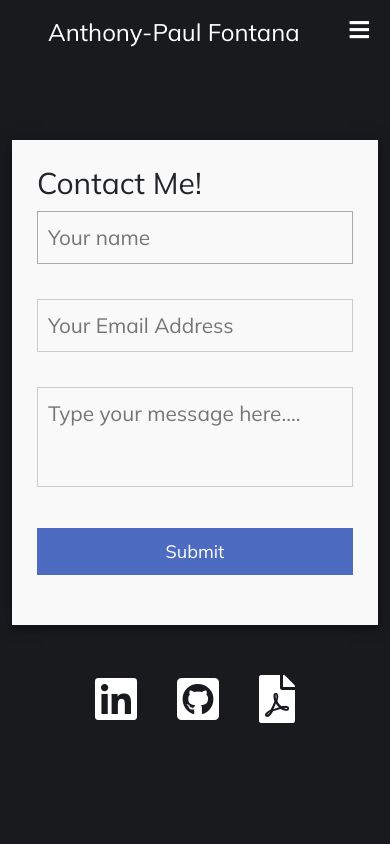
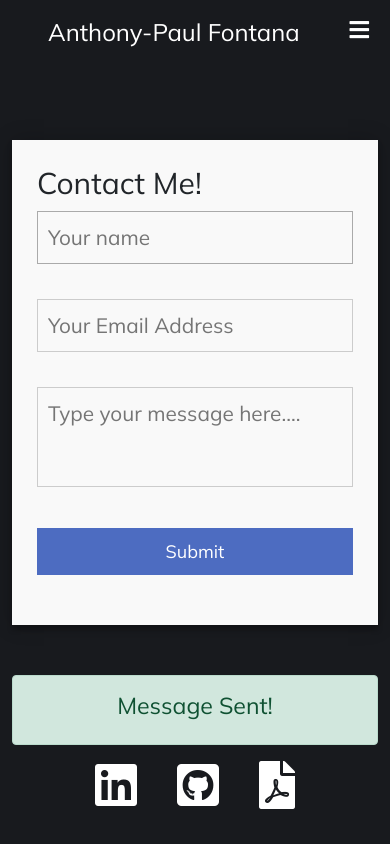
Before and after one commit to Anthony-29/personal-site, a Vue app: page /#/Contact in a window 390 px wide. Built offline with nearby package versions, Linux system fonts and the light colour scheme.

Commit message:
fixed mobile sizing of Email success message popup

```diff
--- a/global.css
+++ b/global.css
@@ -396,5 +396,6 @@ fieldset {
   }
   .alert{
     width: 94%;
+    margin-bottom: 10px;
 }
 }
--- a/src/views/Contact.vue
+++ b/src/views/Contact.vue
@@ -49,7 +49,7 @@
       <div class="col-3"></div>
     </div>
   </div>
-  <EmailPopUp v-if="showPopUp" />
+  <EmailPopUp v-if="!showPopUp" />
   <div class="container">
     <div class="row">
       <div class="col-3"></div>
```
